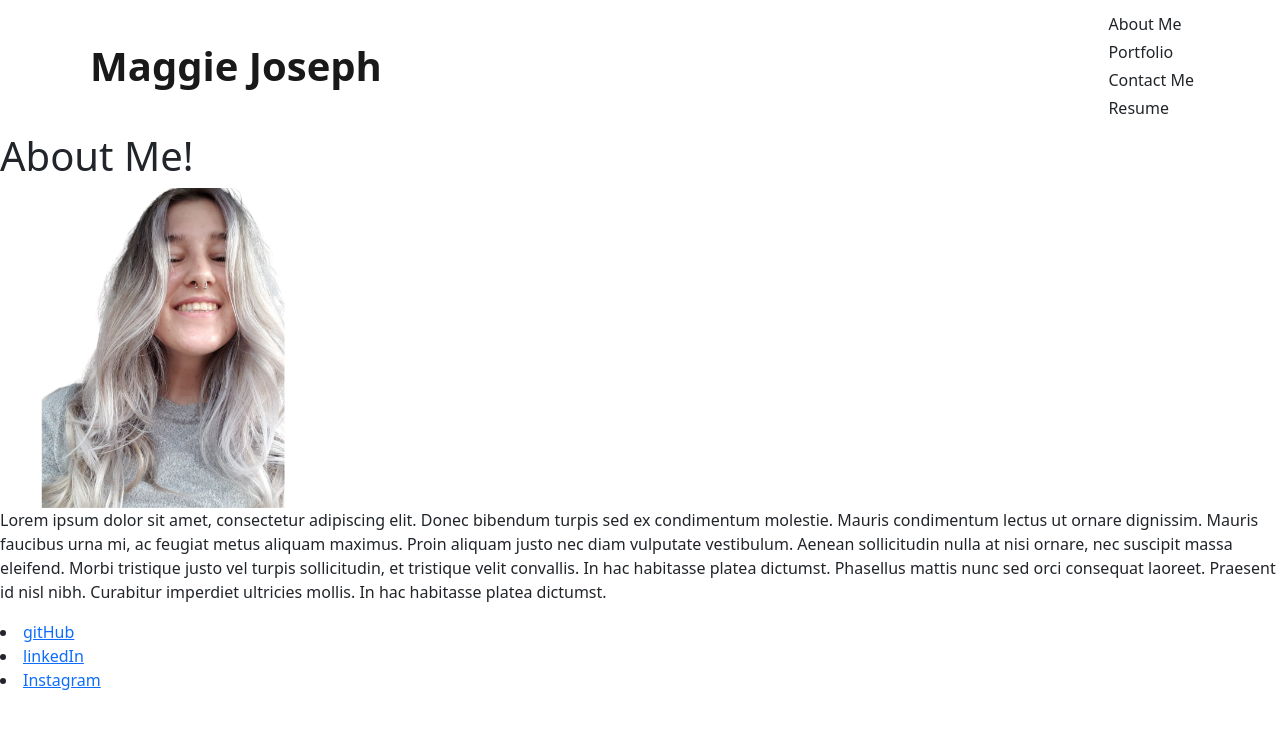
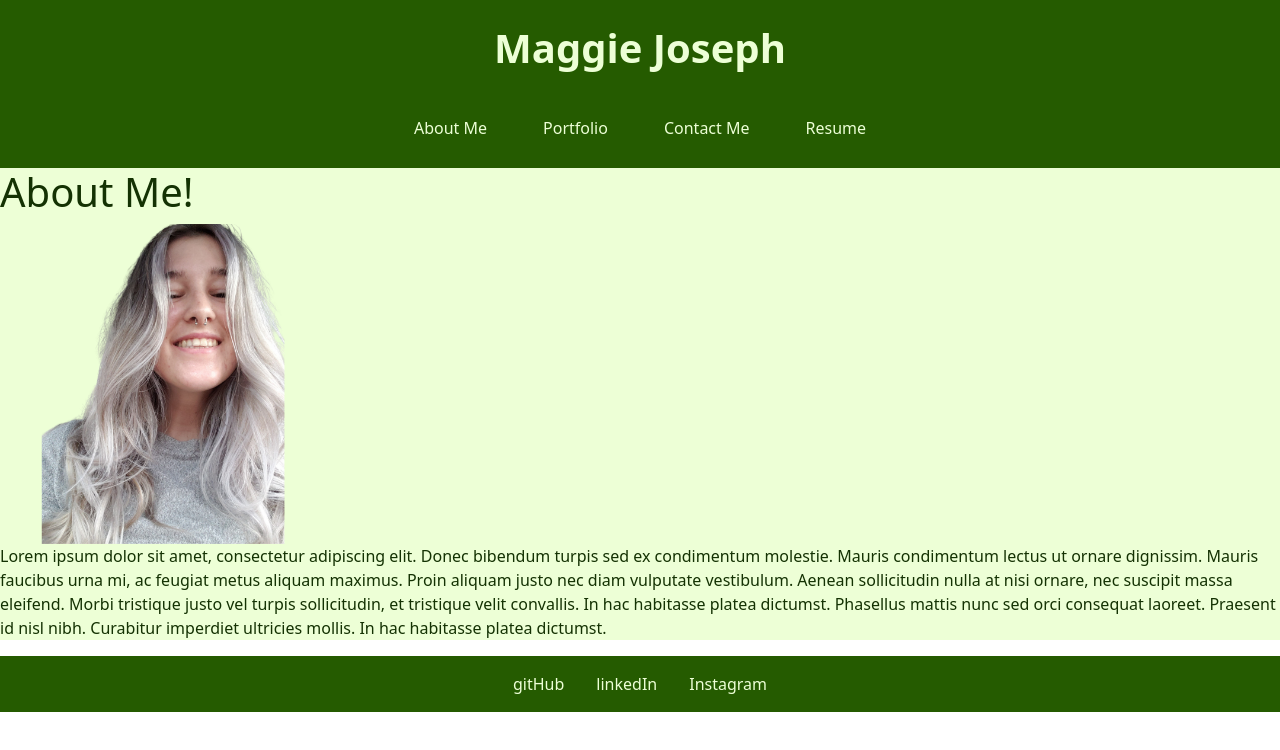
Before and after one commit to maggiejoe/maggies-react-portfolio, a React (Create React App) app: page / in a window 1280 px wide. Shown: the top 750 px of the page. Built offline with nearby package versions, Linux system fonts and the light colour scheme.

Commit message:
header and footer styling complete

```diff
--- a/src/App.css
+++ b/src/App.css
@@ -1,38 +1,50 @@
-.App {
-  text-align: center;
+:root {
+  --forest-green: #143203ff;
+  --blue: #a6d8e3ff;
+  --lincoln-green: #255b00ff;
+  --bright-green: #d3fa81ff;
+  --light-green: #edffd6ff;
 }
 
-.App-logo {
-  height: 40vmin;
-  pointer-events: none;
+* {
+  margin: 0;
+  padding: 0;
 }
 
-@media (prefers-reduced-motion: no-preference) {
-  .App-logo {
-    animation: App-logo-spin infinite 20s linear;
-  }
+li {
+  list-style: none;
 }
 
-.App-header {
-  background-color: #282c34;
-  min-height: 100vh;
-  display: flex;
-  flex-direction: column;
-  align-items: center;
-  justify-content: center;
-  font-size: calc(10px + 2vmin);
-  color: white;
+main {
+  background-color: var(--light-green);
+  color: var(--forest-green);
 }
 
-.App-link {
-  color: #61dafb;
+/* HEADER/NAVIGATION */
+
+#header {
+  background-color: var(--lincoln-green);
 }
 
-@keyframes App-logo-spin {
-  from {
-    transform: rotate(0deg);
-  }
-  to {
-    transform: rotate(360deg);
-  }
+#headerText {
+  color: var(--light-green);
 }
+
+#navText {
+  color: var(--light-green);
+}
+
+#navText:hover {
+  color: var(--blue);
+}
+
+/* FOOTER */
+
+li a {
+  text-decoration: none;
+  color: var(--light-green);
+}
+
+#footer {
+  background-color: var(--lincoln-green);
+}
--- a/src/App.js
+++ b/src/App.js
@@ -1,12 +1,15 @@
 import React, { useState } from 'react';
 import './App.css';
+import 'bootstrap/dist/css/bootstrap.min.css';
+
+// components
 import About from './components/About';
 import ContactForm from './components/Contact';
 import Header from './components/Header';
 import Portfolio from './components/Portfolio';
 import Resume from './components/Resume';
 import Footer from './components/Footer';
-import 'bootstrap/dist/css/bootstrap.min.css';
+
 
 function App() {
   const [categories] = useState([
--- a/src/components/Footer/index.js
+++ b/src/components/Footer/index.js
@@ -5,19 +5,19 @@ import React from 'react';
 
 function Footer() {
     return (
-        <div>
-            <div>
-                <li>
+        <div id='footer'>
+            <div className='text-center navbar justify-content-center py-3'>
+                <li className='px-3'>
                     <a href='https://github.com/maggiejoe' rel="noreferrer" target="_blank">
                         gitHub
                     </a>
                 </li>
-                <li>
+                <li className='px-3'>
                     <a href='https://www.linkedin.com/in/margaret-joseph' rel="noreferrer" target="_blank">
                         linkedIn
                     </a>
                 </li>
-                <li>
+                <li className='px-3'>
                     <a href='https://www.instagram.com/maggie.joe94/' rel="noreferrer" target="_blank">
                         Instagram
                     </a>
--- a/src/components/Header/index.js
+++ b/src/components/Header/index.js
@@ -1,9 +1,5 @@
 import React from 'react';
 import Navigation from '../Naviation';
-import Nav from 'react-bootstrap/Nav';
-import Navbar from 'react-bootstrap/Navbar';
-import Container from 'react-bootstrap/Container';
-
 
 function Header(props) {
     const {
@@ -13,21 +9,23 @@ function Header(props) {
     } = props
 
     return (
-        <Navbar sticky='top'>
-                <Container>
-                    <div>
-                        <Navbar.Brand className='m-2 fw-bolder fs-1'>Maggie Joseph</Navbar.Brand>
+        <section id='header'>
+            <header>
+                <div className=''>
+                    <div className='py-4'>
+                        <h3 id='headerText' className='fw-bolder fs-1 text-center'>Maggie Joseph</h3>
                     </div>
-                    <Nav className='nav-item'>
+                    <div className='text-center'>
                         <Navigation
                             categories={categories}
                             currentCategory={currentCategory}
                             setCurrentCategory={setCurrentCategory}
                         >
                         </Navigation>
-                    </Nav>
-                </Container>
-        </Navbar>
+                    </div>
+                </div>
+            </header>
+        </section>
     )
 }
 
--- a/src/components/Naviation/index.js
+++ b/src/components/Naviation/index.js
@@ -8,10 +8,10 @@ function Navigation(props) {
     } = props
 
     return (
-        <div>
+        <div className='navbar justify-content-center pb-4'>
             {categories.map((category) => (
                 <li
-                    className={`m-1 ${currentCategory.name === category.name && ""
+                    id='navText' className={`m-1 px-4 ${currentCategory.name === category.name && ""
                         }`}
                     key={category.name}
                 >
```
